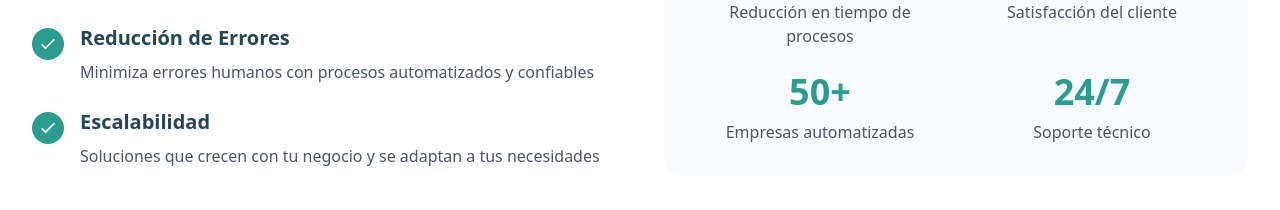
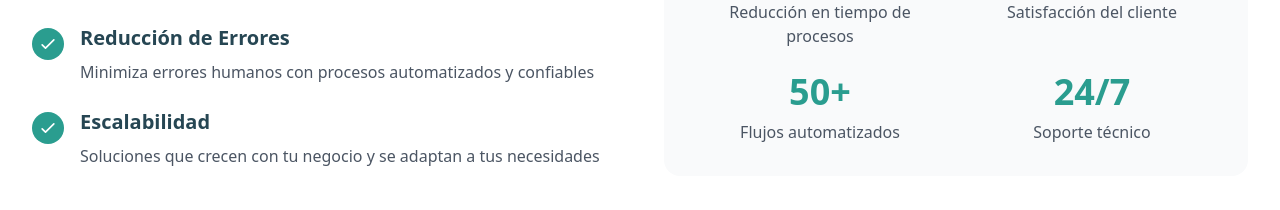
Before and after one commit to Marconator/Canalia-website, a Next.js app: page / in a window 1280 px wide. Shown: the part 1424-1634 px from the top of the page. Built offline with nearby package versions, Linux system fonts and the light colour scheme.

Commit message:
Manual code updates made to file: app/page.tsx

```diff
--- a/app/page.tsx
+++ b/app/page.tsx
@@ -286,7 +286,7 @@ export default function Home() {
                     <div className="text-4xl font-bold text-secondary mb-2">
                       50+
                     </div>
-                    <p className="text-gray-600">Empresas automatizadas</p>
+                    <p className="text-gray-600">Flujos automatizados</p>
                   </div>
                   <div>
                     <div className="text-4xl font-bold text-secondary mb-2">
```
